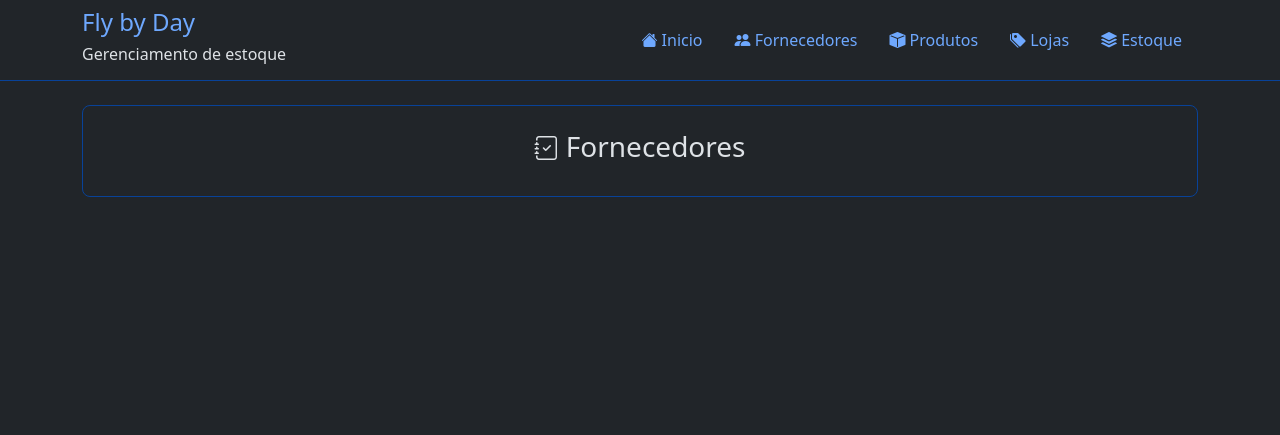
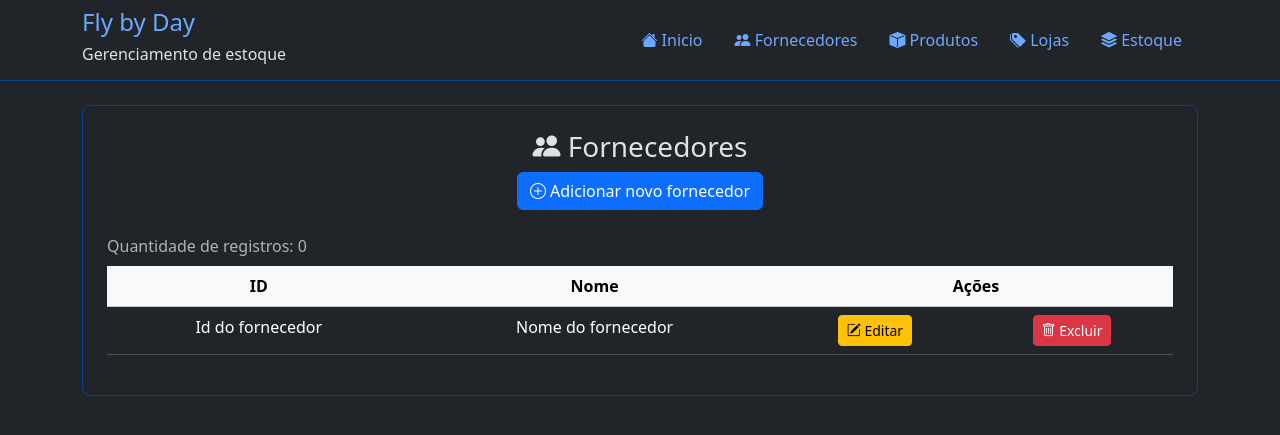
Before and after one commit to lipelsborges/Gerenciador-de-Estoque, a PHP site: page /fornecedores/listar.php in a window 1280 px wide. Shown: the top 435 px of the page. Run offline with PHP 8.4, Linux system fonts and the light colour scheme.

Commit message:
Criando o html da rota listar.php

```diff
--- a/fornecedores/listar.php
+++ b/fornecedores/listar.php
@@ -8,7 +8,33 @@ require_once BASE_PATH . '/includes/cabecalho.php';
 ?>
 
 <section class="text-center mb-4 border rounded-3 p-4 border-primary-subtle">
-    <h3><i class="bi bi-journal-check fs-4"></i> Fornecedores</h3>
+    <h3><i class="bi bi-people-fill"></i> Fornecedores</h3>
+    <p>
+        <a  class="btn btn-primary" href="inserir.php">
+           <i class="bi bi-plus-circle"></i> Adicionar novo fornecedor
+        </a>
+    </p>
+
+    <div class="table-responsive">
+        <table class="table table-hover caption-top">
+            <caption>Quantidade de registros: 0</caption>
+            <thead class="align-middle table-light">
+                <tr>
+                    <th >ID</th>
+                    <th >Nome</th>
+                    <th colspan="2">Ações</th>
+                </tr>
+            </thead>
+            <tbody>
+                <tr>
+                    <td >Id do fornecedor</td>
+                    <td >Nome do fornecedor</td>
+                    <td ><a href="" class="btn btn-warning btn-sm"><i class="bi bi-pencil-square"></i> Editar</a></td>
+                    <td ><a href="" class="btn btn-danger btn-sm"><i class="bi bi-trash"></i> Excluir</a></td>
+                </tr>
+            </tbody>
+        </table>
+    </div>
 </section>
 
 <?php require_once BASE_PATH . '/includes/rodape.php'; ?>
```
